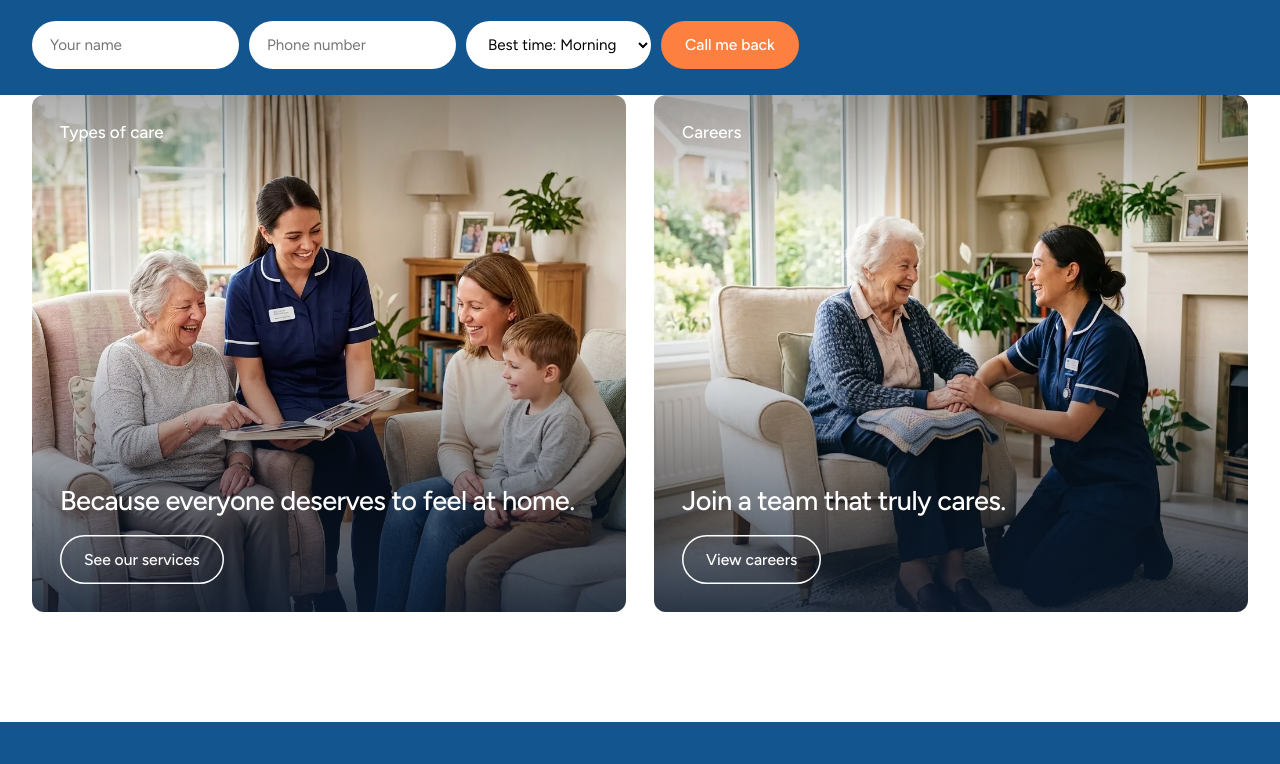
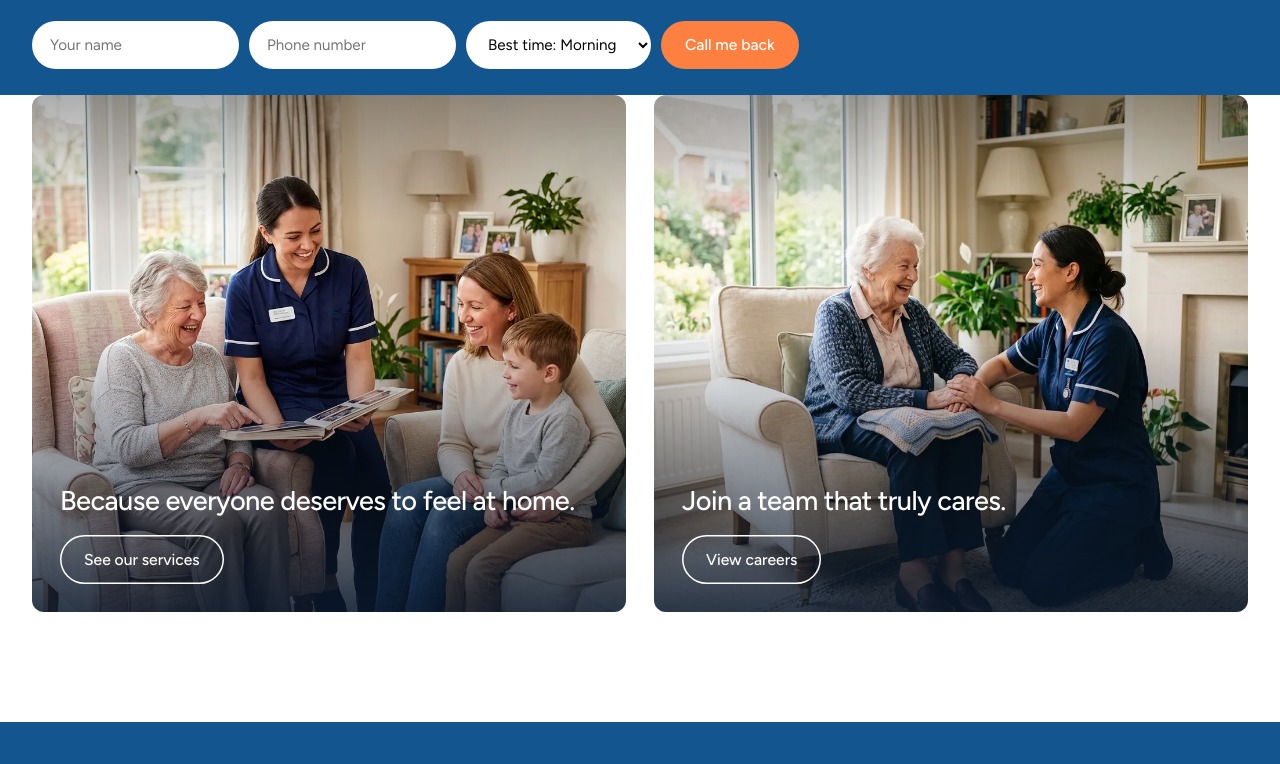
Before and after one commit to anirudhatalmale6-alt/bestcare24-preview, a plain HTML site: page hero-b.html in a window 1280 px wide. Shown: the part 7536-8300 px from the top of the page. Drawn offline with Linux system fonts and the light colour scheme.

Commit message:
Remove 'Types of care' and 'Careers' labels from photo cards

```diff
--- a/hero-b.html
+++ b/hero-b.html
@@ -672,8 +672,8 @@ footer ul a:hover{color:#fff}
 </div></div>
 
 <div class="bigs"><div class="wrap">
-  <a class="big" href="#types"><img src="img/family-l.webp?v=2" alt="Carer with a client and her family" loading="lazy"><span class="lbl">Types of care</span><div class="t"><h3>Because everyone deserves to feel at home.</h3><span class="btn btn-out-w">See our services</span></div></a>
-  <a class="big" href="#"><img src="img/visit-l.webp" alt="Carer kneeling beside a smiling client" loading="lazy"><span class="lbl">Careers</span><div class="t"><h3>Join a team that truly cares.</h3><span class="btn btn-out-w">View careers</span></div></a>
+  <a class="big" href="#types"><img src="img/family-l.webp?v=2" alt="Carer with a client and her family" loading="lazy"><div class="t"><h3>Because everyone deserves to feel at home.</h3><span class="btn btn-out-w">See our services</span></div></a>
+  <a class="big" href="#"><img src="img/visit-l.webp" alt="Carer kneeling beside a smiling client" loading="lazy"><div class="t"><h3>Join a team that truly cares.</h3><span class="btn btn-out-w">View careers</span></div></a>
 </div></div>
 </main>
 
```
Also changed, not shown: index.html (+2 -2 lines).
